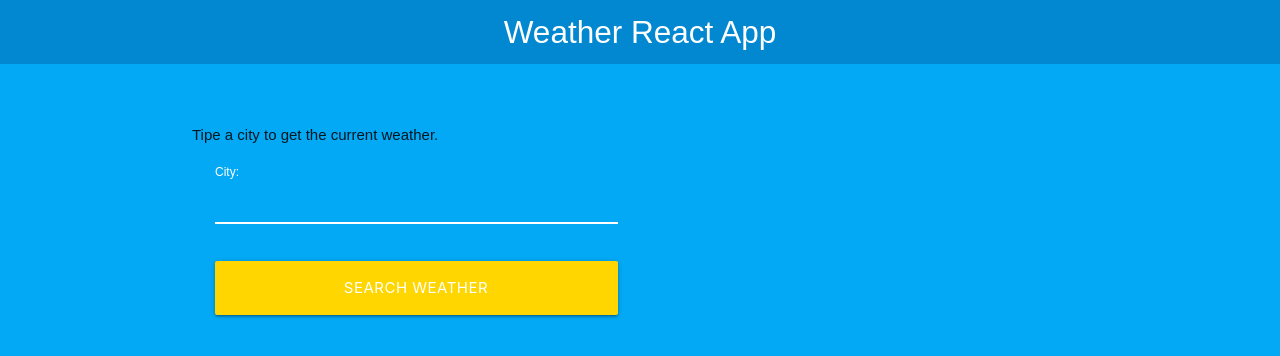
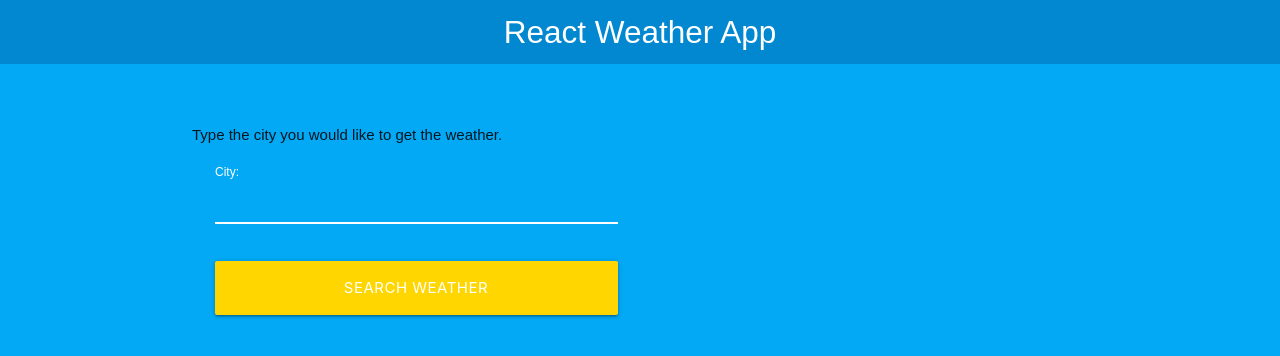
Before and after one commit to david-portilla/weather, a React (Create React App) app: page / in a window 1280 px wide. Shown: the top 356 px of the page. Built offline with nearby package versions, Linux system fonts and the light colour scheme.

Commit message:
update readme

```diff
--- a/src/App.js
+++ b/src/App.js
@@ -38,11 +38,11 @@ function App() {
 
   return (
     <>
-      <Header title="Weather React App" />
+      <Header title="React Weather App" />
       <div className="contenedor-form">
         <div className="container">
           <div className="row">
-            <p>Tipe a city to get the current weather.</p>
+            <p>Type the city you would like to get the weather.</p>
             <div className="col m6 s12">
               <Form city={city} setCity={setCity} setQuery={setQuery} />
             </div>
```
Also changed, not shown: 1 other file (tests, documents, lock files or other folders).
